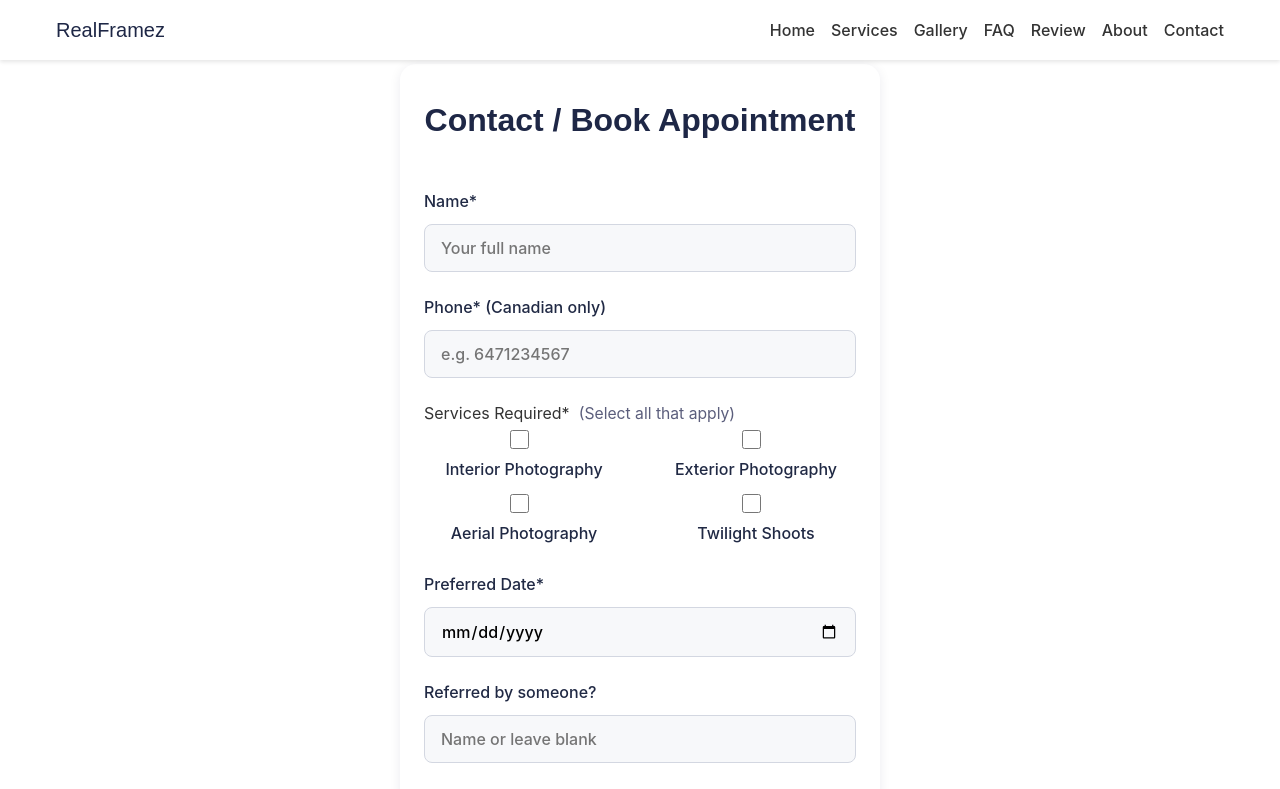
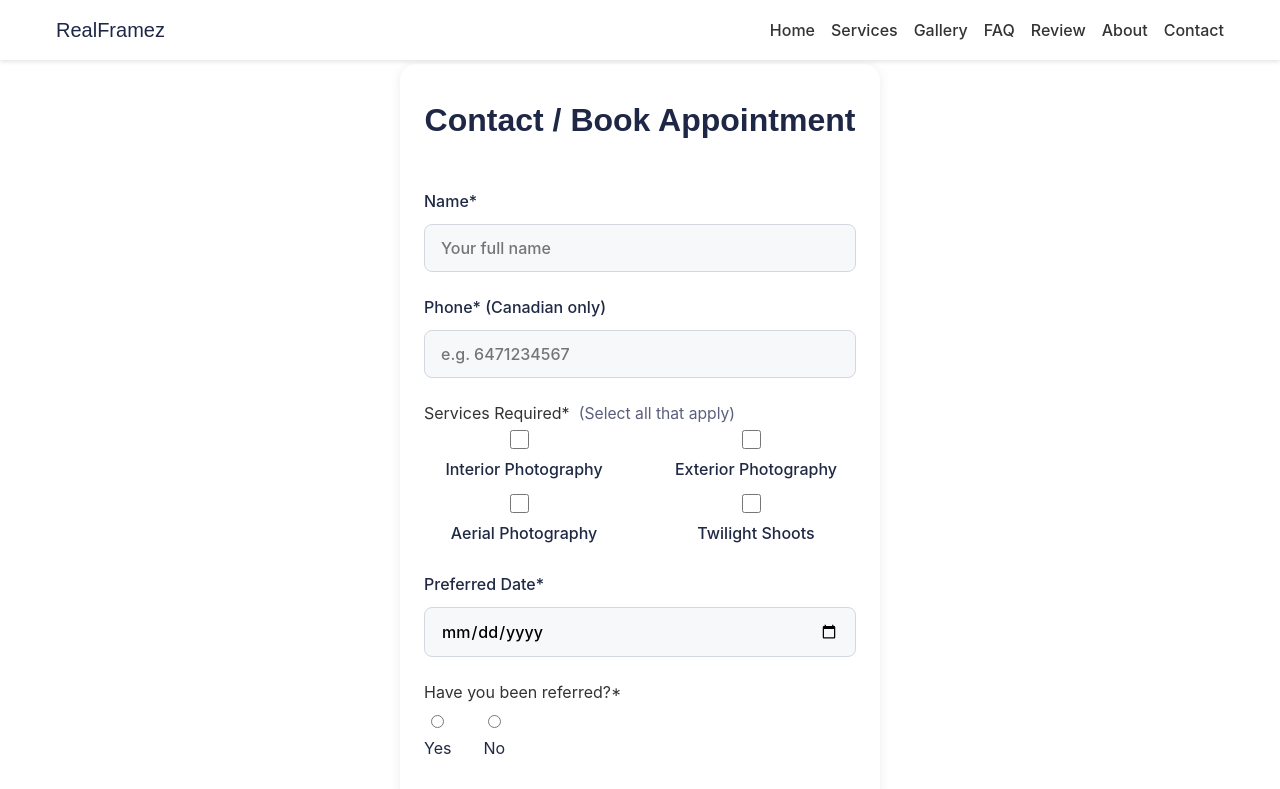
Before and after one commit to usmanAfzalKhan/realframez-website, a Next.js app: page /contact in a window 1280 px wide. Shown: the top 789 px of the page. Built offline with nearby package versions, Linux system fonts and the light colour scheme.

Commit message:
feat(contact): add conditional required field for referrer and style radio group

```diff
--- a/src/app/contact/Contact.module.scss
+++ b/src/app/contact/Contact.module.scss
@@ -78,6 +78,23 @@
   gap: 0.5em;
 }
 
+.radioGroup {
+  display: flex;
+  gap: 2em;
+  margin-top: 0.5em;
+  margin-bottom: 0.5em;
+  align-items: center;
+
+  label {
+    font-weight: 400;
+    font-size: 1em;
+    display: flex;
+    align-items: center;
+    gap: 0.5em;
+    cursor: pointer;
+  }
+}
+
 .submitBtn {
   background: #192b50;
   color: #fff;
--- a/src/app/contact/page.js
+++ b/src/app/contact/page.js
@@ -10,9 +10,11 @@ export default function ContactPage() {
     phone: '',
     services: [],
     date: '',
-    referred: '',
+    referred: '',        // "yes" or "no"
+    referredBy: '',      // who referred you
     message: '',
   })
+  const [showReferredBy, setShowReferredBy] = useState(false)
 
   const handleChange = e => {
     const { name, value, type, checked } = e.target
@@ -23,6 +25,13 @@ export default function ContactPage() {
           ? [...f.services, value]
           : f.services.filter(s => s !== value),
       }))
+    } else if (name === 'referred') {
+      setForm(f => ({
+        ...f,
+        referred: value,
+        referredBy: value === 'yes' ? f.referredBy : '',
+      }))
+      setShowReferredBy(value === 'yes')
     } else {
       setForm(f => ({ ...f, [name]: value }))
     }
@@ -30,6 +39,10 @@ export default function ContactPage() {
 
   const handleSubmit = e => {
     e.preventDefault()
+    if (form.referred === 'yes' && !form.referredBy.trim()) {
+      alert('Please provide who referred you.')
+      return
+    }
     alert('Booking request submitted!\n\n' + JSON.stringify(form, null, 2))
     // TODO: send to backend/service
   }
@@ -95,15 +108,46 @@ export default function ContactPage() {
           />
         </label>
 
+        <fieldset className={styles.fieldset}>
+          <legend>Have you been referred?*</legend>
+          <div className={styles.radioGroup}>
             <label>
-          Referred by someone?
               <input
+                type="radio"
                 name="referred"
-            value={form.referred}
+                value="yes"
+                checked={form.referred === 'yes'}
                 onChange={handleChange}
-            placeholder="Name or leave blank"
+                required
+              />
+              Yes
+            </label>
+            <label>
+              <input
+                type="radio"
+                name="referred"
+                value="no"
+                checked={form.referred === 'no'}
+                onChange={handleChange}
+              />
+              No
+            </label>
+          </div>
+        </fieldset>
+
+        {form.referred === 'yes' && (
+          <label>
+            Who referred you?*
+            <input
+              name="referredBy"
+              value={form.referredBy}
+              onChange={handleChange}
+              required
+              placeholder="Enter name"
+              maxLength={32}
             />
           </label>
+        )}
 
         <label>
           Additional Message (optional)
```
Lines whose indentation alone changed are shown as unchanged.
